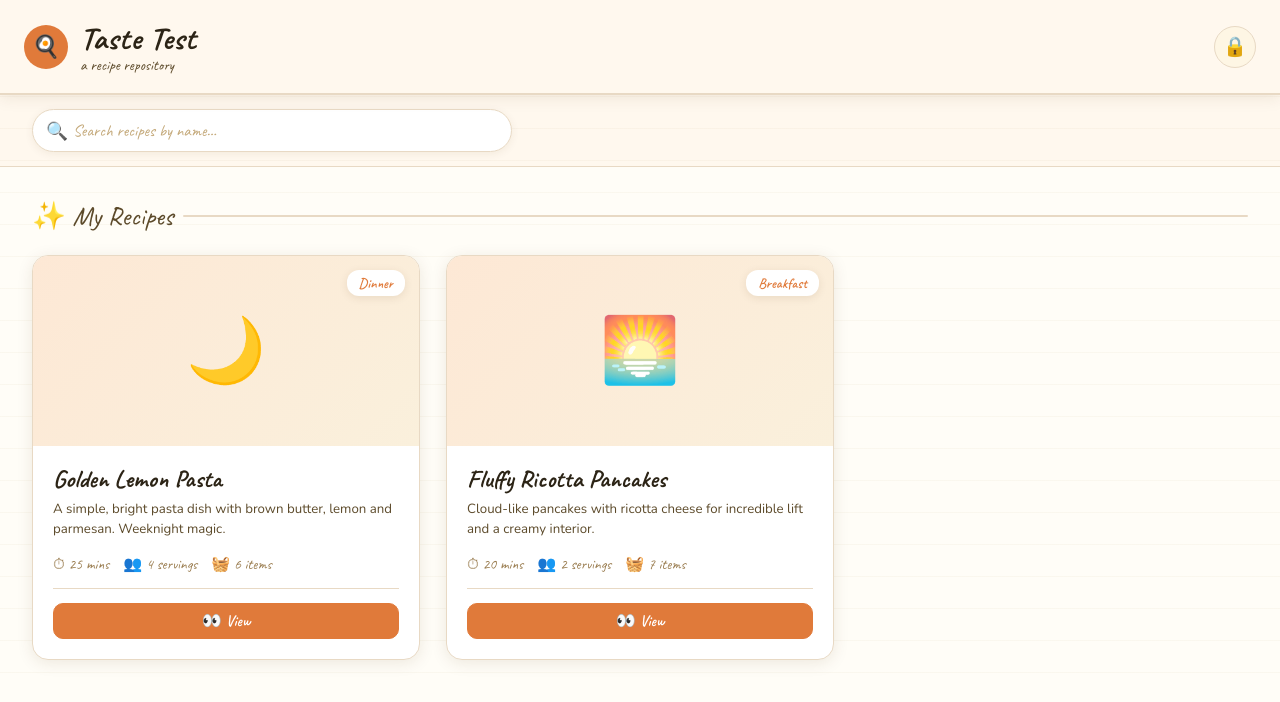
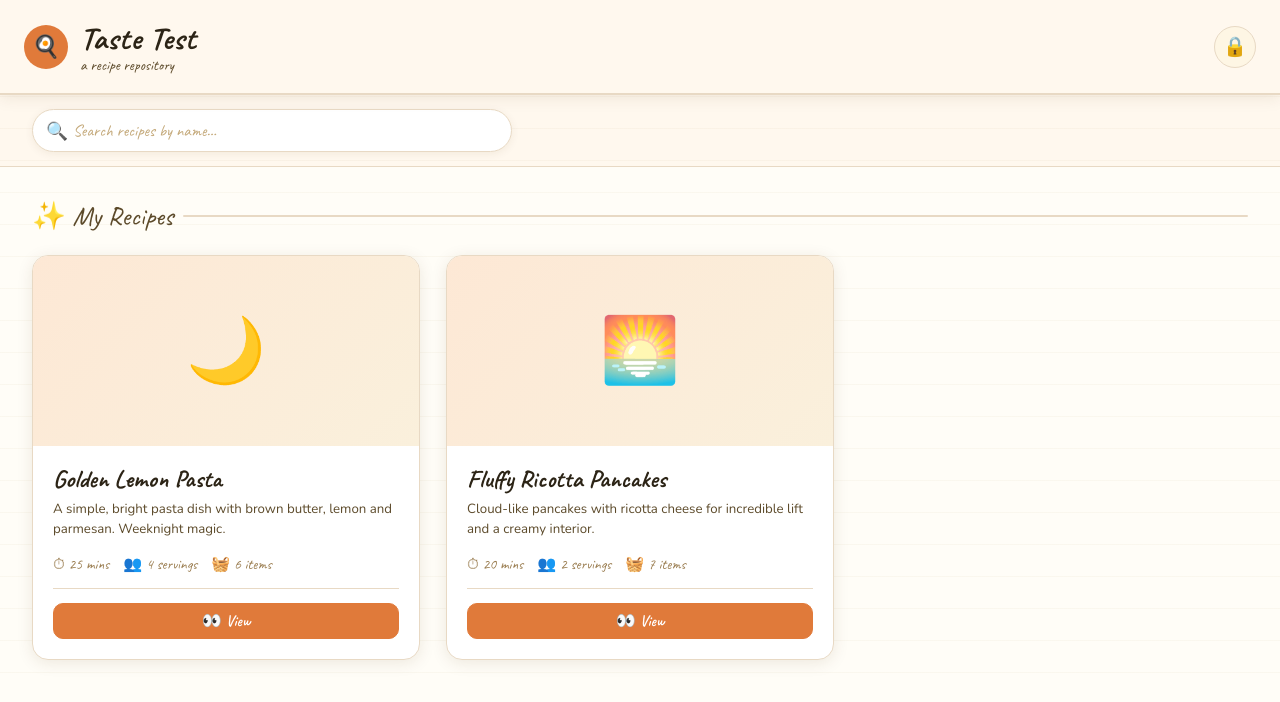
Before and after one commit to KasuallyKool/taste-test, a React (Vite) app: page / in a window 1280 px wide. Shown: the top 702 px of the page. Built offline with nearby package versions, Linux system fonts and the light colour scheme.

Commit message:
Category badge removal

```diff
--- a/src/App.jsx
+++ b/src/App.jsx
@@ -212,12 +212,6 @@ function RecipeCard({ recipe, onView, onEdit, onDelete, isOwner }) {
         ? <img src={recipe.images[0]} alt={recipe.name} style={{ width: "100%", height: 190, objectFit: "cover", display: "block" }} />
         : <div style={{ width: "100%", height: 190, display: "flex", alignItems: "center", justifyContent: "center", fontSize: "4rem", background: "linear-gradient(135deg, #FDE8D5 0%, #FAF0DC 100%)" }}>{emoji}</div>
       }
-      <span style={{
-        position: "absolute", top: 14, right: 14, background: "white", borderRadius: 12,
-        padding: "4px 12px", fontFamily: "'Caveat', cursive", fontSize: "0.9rem",
-        color: "#E07A3A", fontWeight: 600, boxShadow: "0 2px 8px rgba(80,50,10,0.10)",
-      }}>{recipe.category}</span>
-
       <div style={{ padding: "18px 20px 20px" }}>
         <div style={{ fontFamily: "'Caveat', cursive", fontSize: "1.55rem", fontWeight: 700, color: "#2C2416", marginBottom: 6, lineHeight: 1.2 }}>{recipe.name}</div>
         <p style={{ fontSize: "0.83rem", color: "#5C4A2A", lineHeight: 1.5, marginBottom: 14 }}>
@@ -265,7 +259,6 @@ function ViewModal({ recipe, onClose, onEdit, onDelete, onLightbox, isOwner }) {
       <div style={{ display: "flex", alignItems: "flex-start", justifyContent: "space-between", padding: "24px 28px 0" }}>
         <div>
           <h2 style={{ fontFamily: "'Caveat', cursive", fontSize: "1.9rem", fontWeight: 700, color: "#2C2416" }}>{recipe.name}</h2>
-          <p style={{ fontFamily: "'Caveat', cursive", fontSize: "1rem", color: "#E07A3A" }}>{emoji} {recipe.category}</p>
         </div>
         <CloseBtn onClose={onClose} />
       </div>
```
Also changed, not shown: 1 other file (tests, documents, lock files or other folders).
